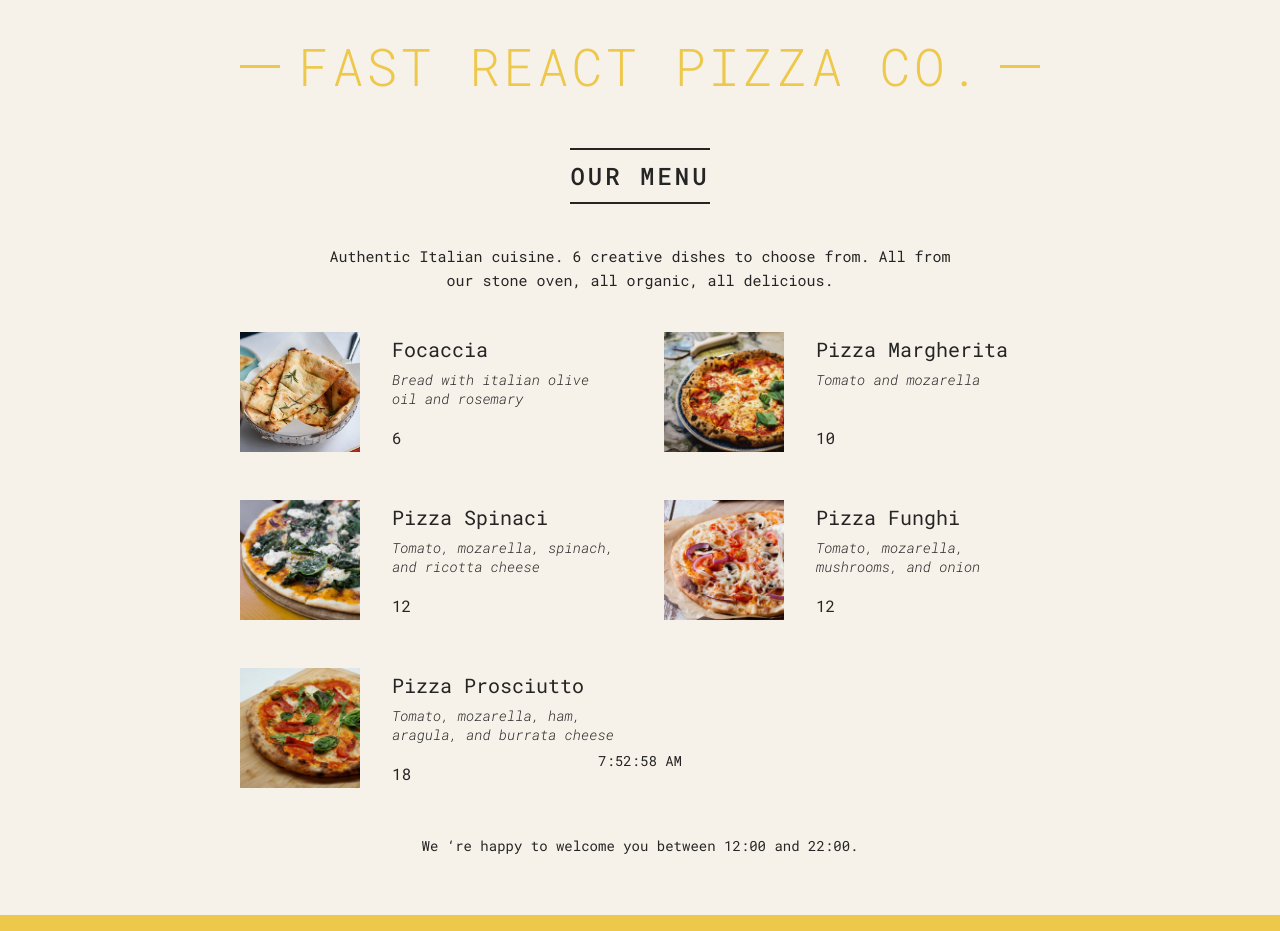
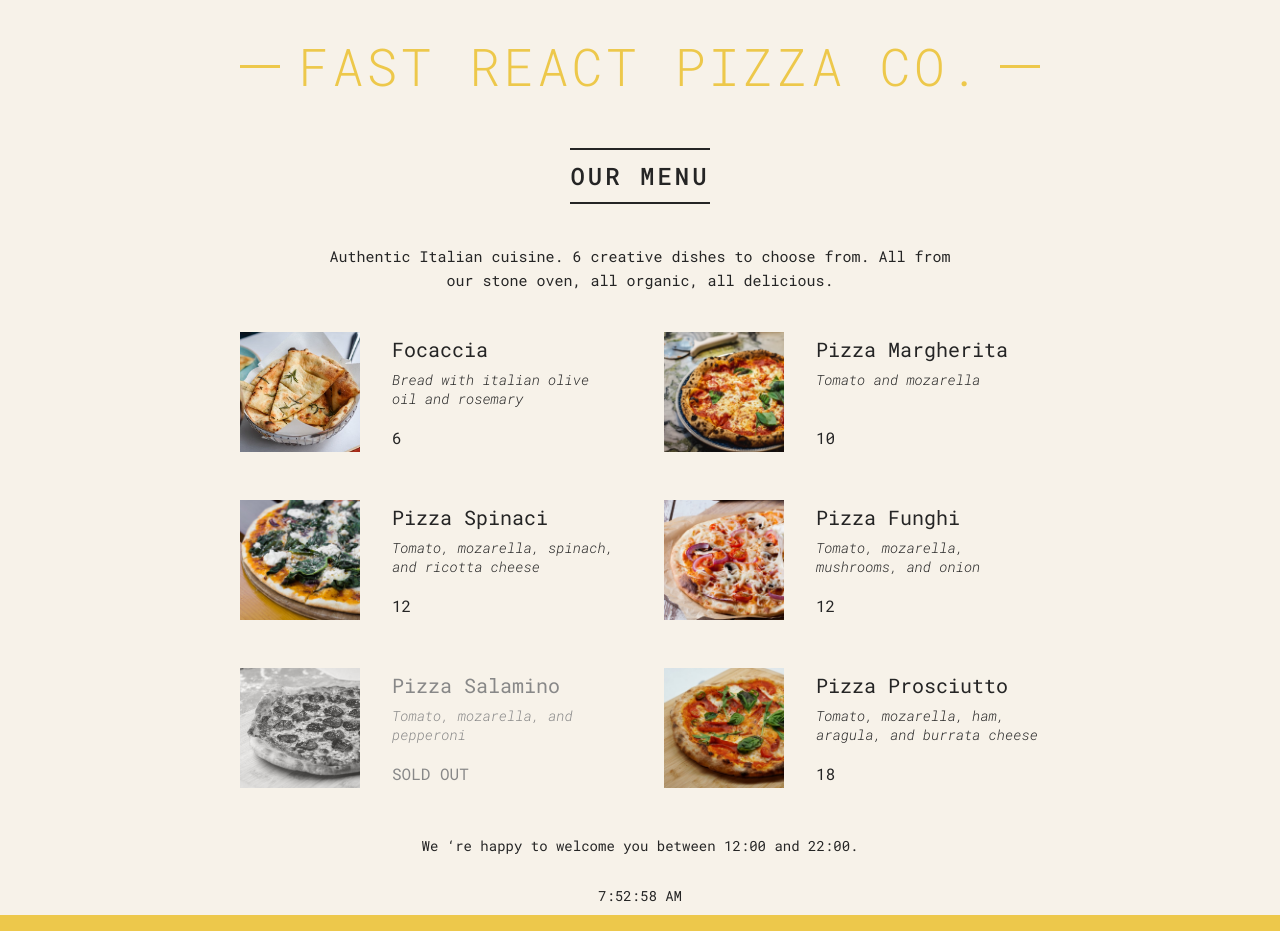
Before and after one commit to Abdalrahman-Muhammad/pizza-menu-react, a React (Vite) app: page / in a window 1280 px wide. Built offline with nearby package versions, Linux system fonts and the light colour scheme.

Commit message:
complete version

```diff
--- a/src/components/Pizza.jsx
+++ b/src/components/Pizza.jsx
@@ -1,9 +1,9 @@
 const Pizza = ({
   pizzaObj: { name, photoName, price, soldOut, ingredients },
 }) => {
-  if (soldOut) return null;
+  // if (soldOut) return null;
   return (
-    <li className='pizza'>
+    <li className={`pizza ${soldOut && 'sold-out'}`}>
       <img src={photoName} alt={name} />
       <div>
         <h3>{name}</h3>
--- a/src/index.css
+++ b/src/index.css
@@ -153,6 +153,7 @@ body {
 
 .footer {
   font-size: 1.4rem;
+  position: relative;
 }
 
 .order {
@@ -180,7 +181,7 @@ body {
 
 .clock {
   position: absolute;
-  bottom: 3rem;
+  bottom: -50px;
   left: 50%;
   transform: translateX(-50%);
 }
```
